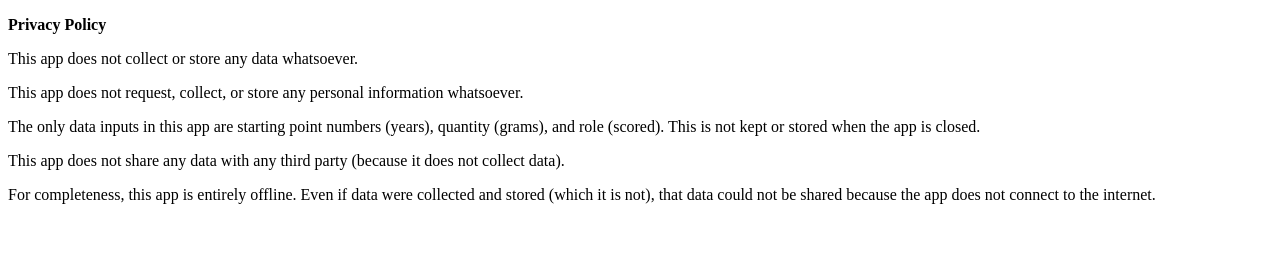
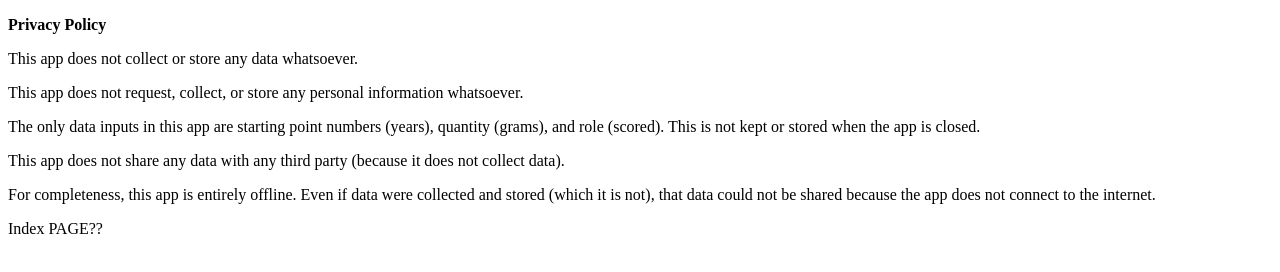
Before and after one commit to jamesdbridgman/jamesdbridgman.github.io, a plain HTML site: page index.html in a window 1280 px wide. Drawn offline with Linux system fonts and the light colour scheme.

Commit message:
Update index.html

```diff
--- a/index.html
+++ b/index.html
@@ -10,5 +10,6 @@
     <p>The only data inputs in this app are starting point numbers (years), quantity (grams), and role (scored).  This is not kept or stored when the app is closed.</p>
     <p>This app does not share any data with any third party (because it does not collect data).</p>
     <p>For completeness, this app is entirely offline.  Even if data were collected and stored (which it is not), that data could not be shared because the app does not connect to the internet.</p>
+    <p> Index PAGE??</p>
   </body>
 </html>
```
